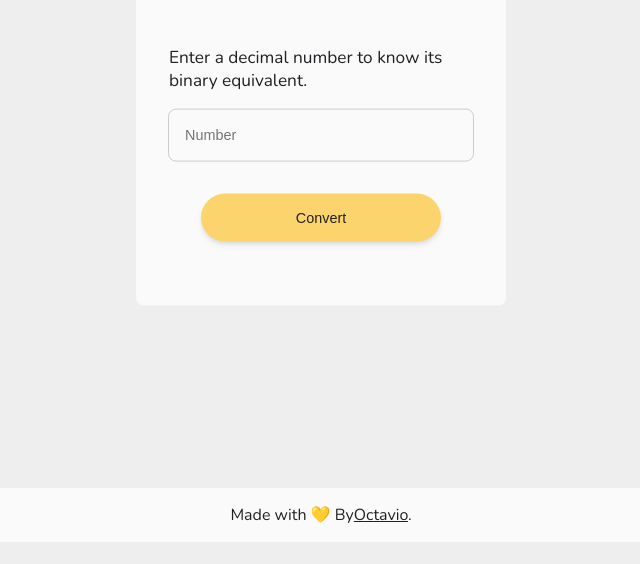
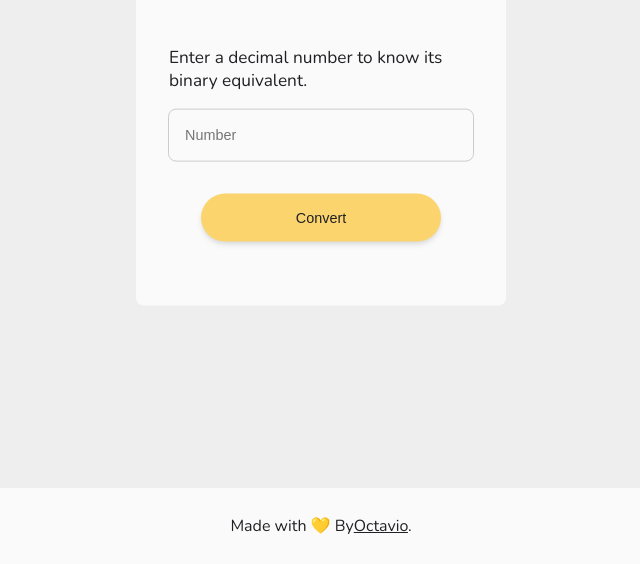
Before and after one commit to Octaviocossy/DecimalToBinary, a website built with webpack: page dist/index.html in a window 1280 px wide. Shown: the part 320-884 px from the top of the page, without its empty margins (319-959 px from the left). Before the commit the page ends 862 px from the top, so only its background shows below. Built offline with nearby package versions, Linux system fonts and the light colour scheme.

Commit message:
footer fix

```diff
--- a/dist/index.html
+++ b/dist/index.html
@@ -29,7 +29,7 @@
       </div>
     </section>
     <footer class="footer">
-      <p class="">Made with 💛 By<a href="https://github.com/Octaviocossy" target="_blank" class="link">Octavio</a>.</p>
+        <p class="footer-p">Made with 💛 By<a href="https://github.com/Octaviocossy" target="_blank" class="link">Octavio</a>.</p>
     </footer>
   </body>
 </html>
```
Also changed, not shown: dist/bundle.js (+1 -1 lines).
